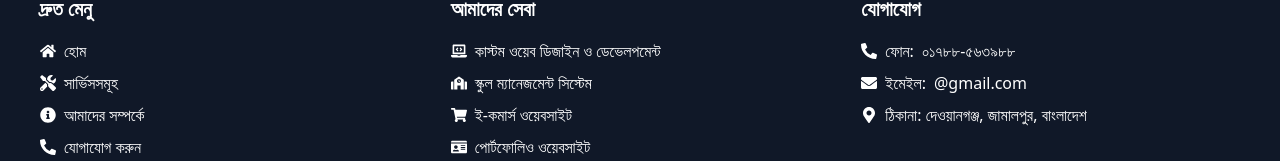
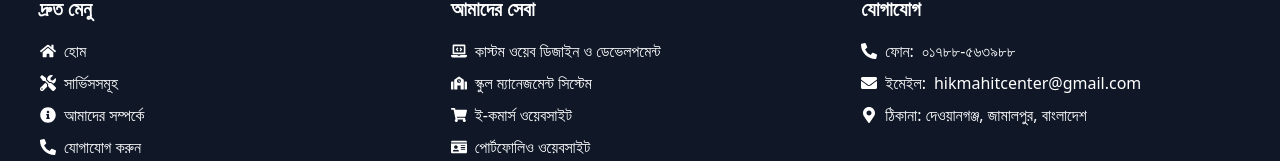
Before and after one commit to mdjunaidalhabib/hikmah-it, a Next.js app: page / in a window 1280 px wide. Shown: the part 2829-2990 px from the top of the page. Built offline with nearby package versions, Linux system fonts and the light colour scheme.

Commit message:
Updated code with new changes

```diff
--- a/app/components/home/footer.jsx
+++ b/app/components/home/footer.jsx
@@ -127,7 +127,9 @@ export default function Footer() {
               </li>
               <li className="flex items-center gap-2 hover:scale-101 hover:text-yellow-300">
                 <FaEnvelope /> ইমেইল:{" "}
-                <a href="mailto:hikmahitcenter@gmail.com">@gmail.com</a>
+                <a href="mailto:hikmahitcenter@gmail.com">
+                  hikmahitcenter@gmail.com
+                </a>
               </li>
               <li className="flex items-center gap-2">
                 <FaMapMarkerAlt /> ঠিকানা: দেওয়ানগঞ্জ, জামালপুর, বাংলাদেশ
```
